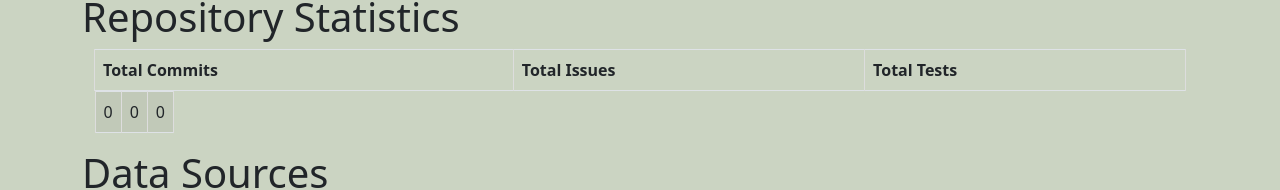
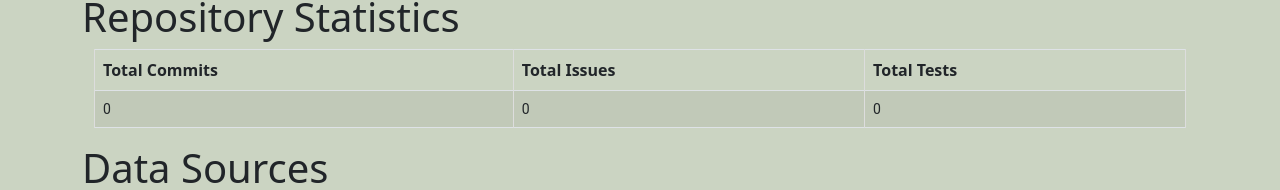
Before and after one commit to athulnair02/austin-eats, a React (Create React App) app in the folder front-end/: page /about in a window 1280 px wide. Shown: the part 367-557 px from the top of the page. Built offline with nearby package versions, Linux system fonts and the light colour scheme; no server answers.

Commit message:
fixed gitlab total count table

```diff
--- a/front-end/src/components/Webpage/About.css
+++ b/front-end/src/components/Webpage/About.css
@@ -1,5 +1,3 @@
-@import url("https://fonts.googleapis.com/css?family=Nunito:200,300,400,600,700,900");
-
 .wrapper {
   margin-top: 24px;
   margin-bottom: 16px;
@@ -21,6 +19,10 @@
 .bioWrapper {
   margin-top: 10px;
   margin-bottom: -10px;
+}
+
+.git-table-headers {
+    font-weight: bold;
 }
 
 .infoCard {
--- a/front-end/src/components/Webpage/About.js
+++ b/front-end/src/components/Webpage/About.js
@@ -8,7 +8,7 @@ import {
   Table,
 } from "react-bootstrap";
 import { teamInfo, toolInfo, dataSourceInfo, repoAndAPI } from "./AboutInfo.js";
-import { Card as MatCard } from "@mui/material";
+import { Card as MatCard, TableHead, TableCell, TableRow, TableBody } from "@mui/material";
 import {
   CardContent,
   CardMedia,
@@ -149,25 +149,26 @@ function About() {
 
             <h1>Repository Statistics</h1>
             <Container>
-                <div className="repoStats">
+                <div>
                 <Table striped bordered hover>
-                    <thead>
-                    <tr>
-                        <th>Total Commits</th>
-                        <th>Total Issues</th>
-                        <th>Total Tests</th>
-                    </tr>
-                    </thead>
-                    <tbody>
-                    <tr>
-                        <td>{totalCommits}</td>
-                        <td>{totalIssues}</td>
-                        <td>{totalTests}</td>
-                    </tr>
-                    </tbody>
+                    <TableHead>
+                        <TableRow>
+                            <TableCell class="git-table-headers">Total Commits</TableCell>
+                            <TableCell class="git-table-headers">Total Issues</TableCell>
+                            <TableCell class="git-table-headers">Total Tests</TableCell>
+                        </TableRow>
+                    </TableHead>
+                    <TableBody>
+                        <TableRow>
+                            <TableCell>{totalCommits}</TableCell>
+                            <TableCell>{totalIssues}</TableCell>
+                            <TableCell>{totalTests}</TableCell>
+                        </TableRow>
+                    </TableBody>
                 </Table>
                 </div>
             </Container>
+
 
             <h1>Data Sources</h1>
             <Stack direction="row" justifyContent="center" flexWrap="wrap">
```
